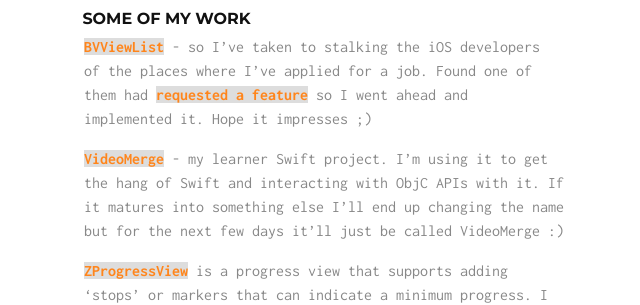
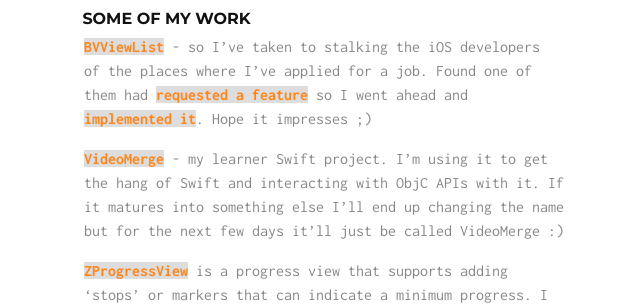
Before and after one commit to jai/jai.github.io, a Jekyll site: the page built from index.html, in a window 1280 px wide. Shown: the part 397-702 px from the top of the page, without its empty margins (316-956 px from the left). Built offline with Jekyll 4.4.1, drawn with Linux system fonts in a browser that asks for light colours; Markdown is read by kramdown in place of the engine named in the settings; part of the change alters nothing that is shown.

```diff
--- a/_includes/index.md
+++ b/_includes/index.md
@@ -4,7 +4,7 @@ Hi - thanks for checking out my page! I'm Jai Govindani, an entrepreneur and iOS
 
 ### Some of my work
 
-[BVViewList](https://github.com/Bogidon/BVViewList) - so I've taken to stalking the iOS developers of the places where I've applied for a job. Found one of them had [requested a feature](https://github.com/Bogidon/BVViewList/issues/1) so I went ahead and implemented it. Hope it impresses ;)
+[BVViewList](https://github.com/Bogidon/BVViewList) - so I've taken to stalking the iOS developers of the places where I've applied for a job. Found one of them had [requested a feature](https://github.com/Bogidon/BVViewList/issues/1) so I went ahead and [implemented it](https://github.com/Bogidon/BVViewList/pull/5). Hope it impresses ;)
 
 [VideoMerge](https://github.com/jai/VideoMerge) - my learner Swift project. I'm using it to get the hang of Swift and interacting with ObjC APIs with it. If it matures into something else I'll end up changing the name but for the next few days it'll just be called VideoMerge :)
 
```
